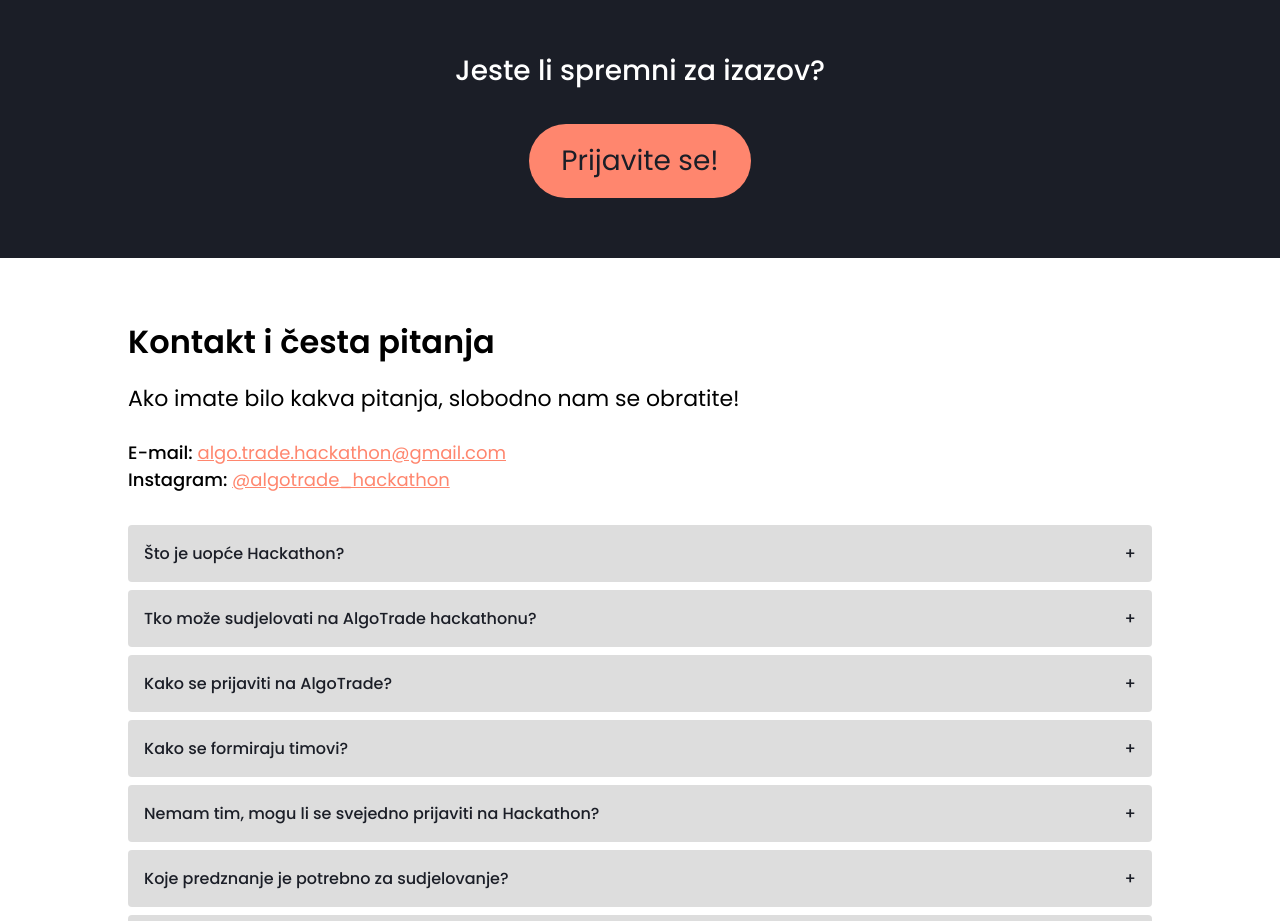
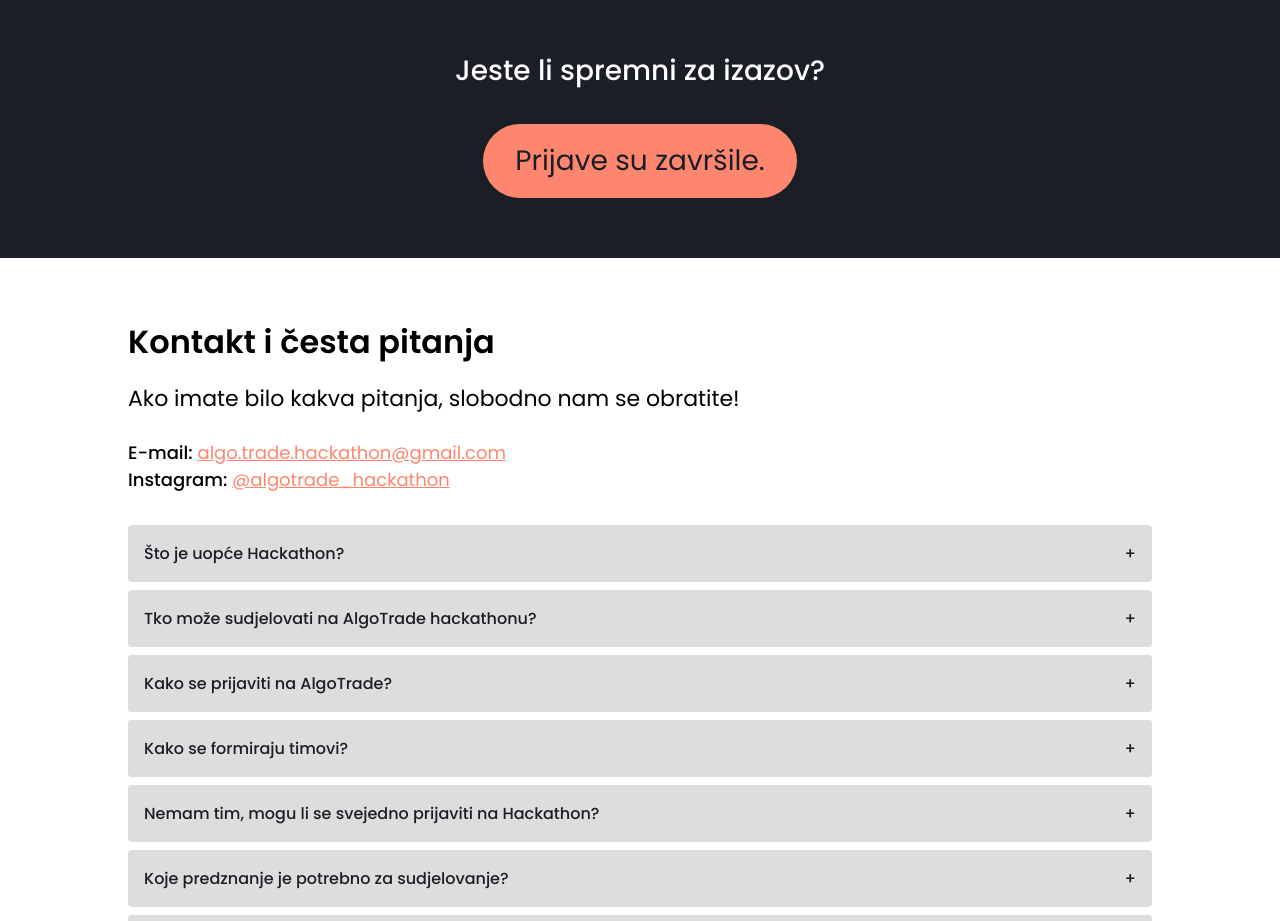
Before and after one commit to x-fer/algotrade-2023-web, a React (Create React App) app: page / in a window 1280 px wide. Shown: the part 3800-4721 px from the top of the page. Built offline with nearby package versions, Linux system fonts and the light colour scheme.

Commit message:
ugašen apply button

```diff
--- a/src/components/ApplySlide/ApplySlide.tsx
+++ b/src/components/ApplySlide/ApplySlide.tsx
@@ -6,14 +6,14 @@
   return (
     <Slide className="at-apply-slide" id="apply">
       <div className="are-you-ready">Jeste li spremni za izazov?</div>
-      <a
-        href="https://forms.gle/owMEMstj5rdhrTmv8"
-        target="_blank"
-        rel="noreferrer"
-        className="apply-button"
+      <div
+        // href="https://forms.gle/owMEMstj5rdhrTmv8"
+        // target="_blank"
+        // rel="noreferrer"
+        className="apply-button disabled"
       >
-        Prijavite se!
-      </a>
+        Prijave su završile.
+      </div>
     </Slide>
   );
 };
--- a/src/components/ApplySlide/applySlide.scss
+++ b/src/components/ApplySlide/applySlide.scss
@@ -29,8 +29,12 @@
       filter: brightness(0.85);
     }
 
-    &:active {
+    &:not(.disabled):active {
       filter: brightness(0.95);
+    }
+
+    &.disabled {
+      cursor: not-allowed;
     }
 
     transition: filter 0.25s;
```
